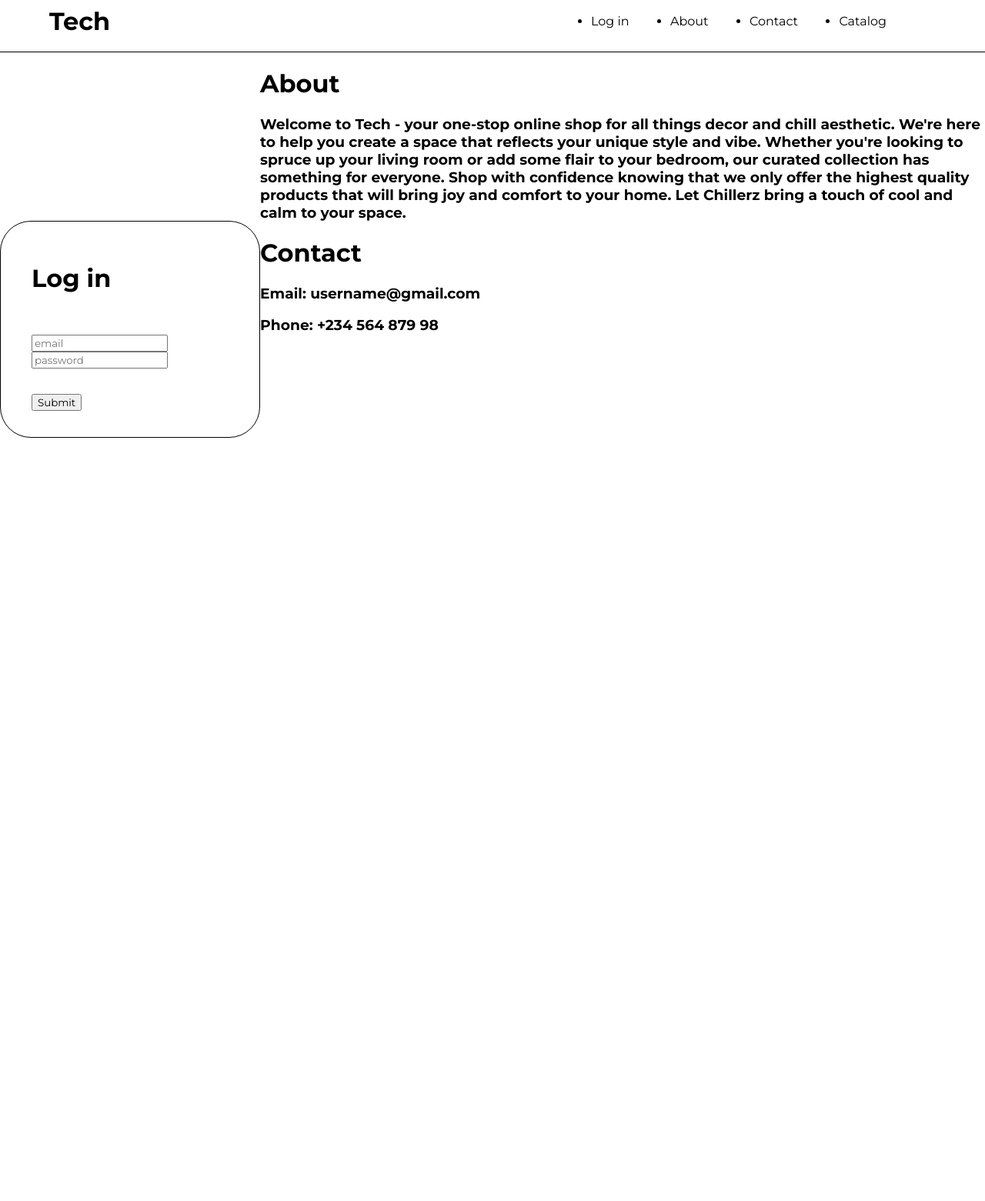
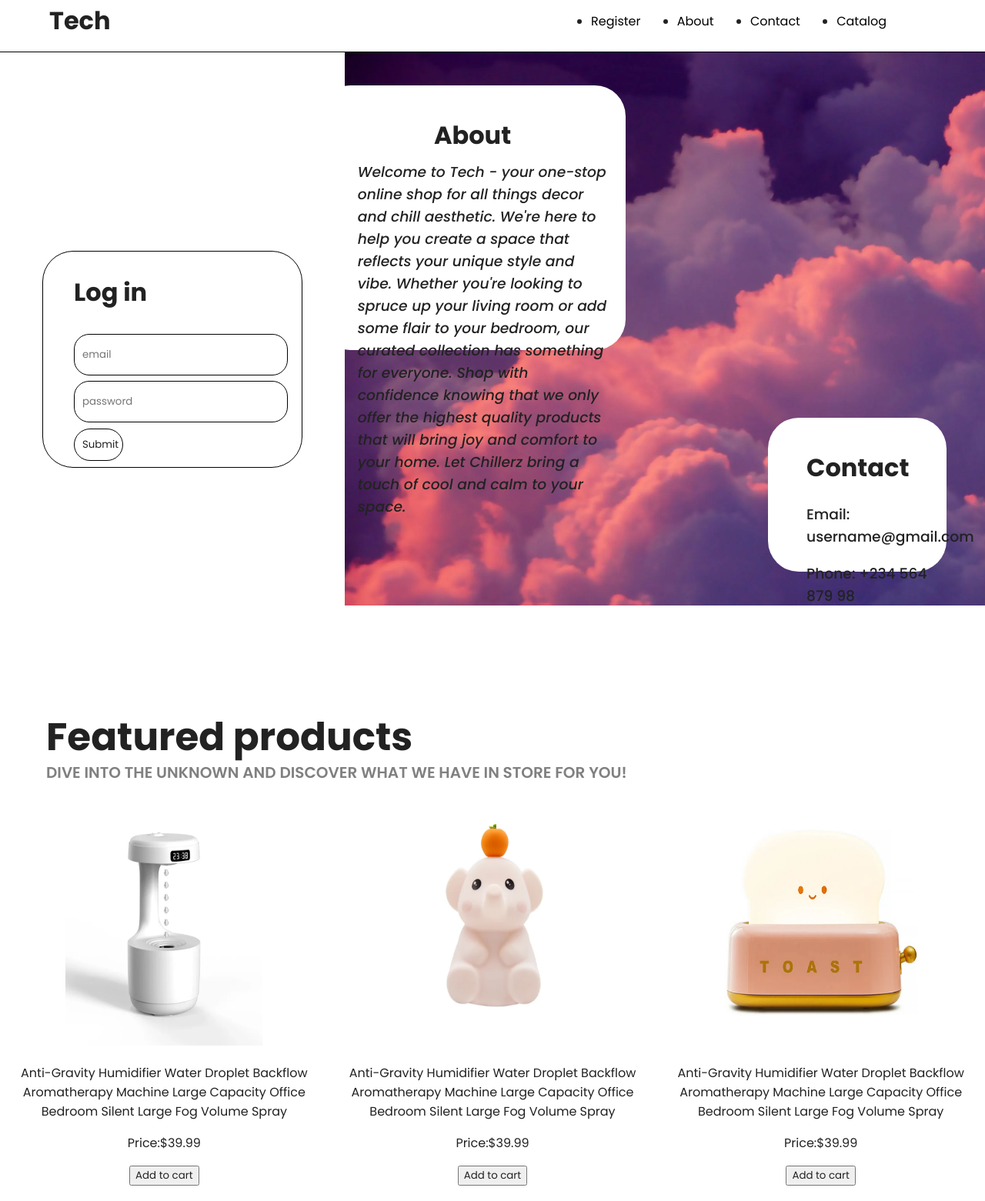
Before and after one commit to Ismail6610/website, a plain HTML site: page index.html in a window 1280 px wide. Shown: the part 13-1574 px from the top of the page at 77% size. Before the commit the page ends 800 px from the top, so only its background shows below. Drawn offline with Linux system fonts and the light colour scheme.

Commit message:
Main part
Products, landing page, log in - done

```diff
--- a/index.html
+++ b/index.html
@@ -8,14 +8,17 @@
         <script src="https://cdn.jsdelivr.net/npm/bootstrap@4.3.1/dist/js/bootstrap.min.js" integrity="sha384-JjSmVgyd0p3pXB1rRibZUAYoIIy6OrQ6VrjIEaFf/nJGzIxFDsf4x0xIM+B07jRM" crossorigin="anonymous"></script>
         <link rel="stylesheet" href="https://cdn.jsdelivr.net/npm/bootstrap@4.3.1/dist/css/bootstrap.min.css" integrity="sha384-ggOyR0iXCbMQv3Xipma34MD+dH/1fQ784/j6cY/iJTQUOhcWr7x9JvoRxT2MZw1T" crossorigin="anonymous">
         -->
+        <link href="https://fonts.googleapis.com/css2?family=Poppins:ital,wght@0,100;0,200;0,300;0,400;0,500;0,600;0,700;0,800;0,900;1,100;1,200;1,300;1,400;1,500;1,600;1,700;1,800;1,900&display=swap" rel="stylesheet">
         <link href="https://fonts.googleapis.com/css2?family=Montserrat:ital,wght@0,100..900;1,100..900&display=swap" rel="stylesheet">
         <link rel="stylesheet" href="style.css">
+        <link rel="stylesheet" href="productStyle.css">
+        <script src="script.js"></script>
     </head>
     <body>
         <header>
             <h1>Tech</h1>
             <ul>
-                <li><a href="#form">Log in</a></li>
+                <li><a href="#form">Register</a></li>
                 <li><a href="#about">About</a></li>
                 <li><a href="#contact">Contact</a></li>
                 <li><a href="#catalog">Catalog</a></li>
@@ -24,33 +27,38 @@
 
         <div class="container">
             <div class="form">
-                <div class="form-content">
+                <span class="form-content">
                     <h1>Log in</h1>
-                    <div class="form-inputs">
-                        <input type="email" name="email" id="email" placeholder="email">
-                        <input type="password" name="password" id="password" placeholder="password">
-                    </div>
-                    <button type="submit">Submit</button>
-                </div>
+                    <input type="email" name="email" id="email" placeholder="email" class="inputs">
+                    <input type="password" name="password" id="password" placeholder="password" class="inputs">
+                    <button name="submit" id="submit">Submit</button>
+                </span>
             </div>
 
             <div class="description">
-                <div class="about">
+                <span id="about">
                     <h1>About</h1>
                     <h3>Welcome to Tech - your one-stop online shop for all things decor and chill aesthetic.
                     We're here to help you create a space that reflects your unique style and vibe.
                     Whether you're looking to spruce up your living room or add some flair to your bedroom, our curated collection has something for everyone.
                     Shop with confidence knowing that we only offer the highest quality products that will bring joy and comfort to your home.
                     Let Chillerz bring a touch of cool and calm to your space.</h3>
-                </div>
-                <div class="contact">
+                    </span>
+                <span id="contact">
                     <h1>Contact</h1>
                     <h3>Email: username@gmail.com</h3>
                     <h3>Phone: +234 564 879 98</h3>
-                </div>
+                </span>
             </div>
         </div>
 
+        <main>
+            <h1>Featured products </h1>
+            <h3>DIVE INTO THE UNKNOWN AND DISCOVER WHAT WE HAVE IN STORE FOR YOU!</h3>
+            <div class="featured-products">
+
+            </div>
+        </main>
 
     </body>
 </html>
--- /dev/null
+++ b/productStyle.css
@@ -0,0 +1,17 @@
+/* Remove the styles for .featured-display */
+.featured-products {
+    display: flex;
+    justify-content: space-around; /* Distribute products evenly */
+    flex-wrap: wrap; /* Allow products to wrap to the next line */
+}
+
+.product {
+    width: 30vw; /* Adjust the width of each product */
+    margin-bottom: 20px; /* Add some margin between products */
+    text-align: center; /* Center align product content */
+}
+
+.product img {
+    width: 20vw; /* Make the image fill the container */
+    height: 40vh; /* Maintain aspect ratio */
+}
--- /dev/null
+++ b/script.js
@@ -0,0 +1,43 @@
+featured_products=[
+    {
+        id:1,
+        product:"Anti-Gravity Humidifier Water Droplet Backflow Aromatherapy Machine Large Capacity Office Bedroom Silent Large Fog Volume Spray",
+        price:39.99,
+        image:"./assets/product1.png"
+    },
+    {
+        id:2,
+        product:"Anti-Gravity Humidifier Water Droplet Backflow Aromatherapy Machine Large Capacity Office Bedroom Silent Large Fog Volume Spray",
+        price:39.99,
+        image:"./assets/product2.png"
+    },
+    {
+        id:3,
+        product:"Anti-Gravity Humidifier Water Droplet Backflow Aromatherapy Machine Large Capacity Office Bedroom Silent Large Fog Volume Spray",
+        price:39.99,
+        image:"./assets/product3.png"
+    }
+]
+
+document.addEventListener('DOMContentLoaded',function(){
+    const featuredList=document.querySelector('.featured-products');
+
+    function renderProducts(products){
+        featuredList.innerHTML='';
+
+        featured_products.forEach(product=>{
+            const listItem=document.createElement('div');
+            listItem.classList.add('product');
+
+            listItem.innerHTML=`
+                <img src="${product.image}";<br>
+                <p id="product-name">${product.product}</p>
+                <p>Price:$${product.price.toFixed(2)}</p>
+                <button class="add-to-cart" data-id="1" id="button">Add to cart</button>
+            `;
+
+            featuredList.appendChild(listItem);
+        });
+    }
+    renderProducts(featured_products);
+})
--- a/style.css
+++ b/style.css
@@ -1,25 +1,33 @@
 *{
-    font-family: Montserrat;
+    font-family: Poppins;
+    color: #222;
 }
 
 body{
     margin: 0;
-    padding: 0;
     height: 100vh;
     width: 100vw;
     display: flex;
     flex-direction: column;
+    overflow-x: hidden;
+        padding-top: 10vh; /* Adjust this value to match the height of your header */
+
 }
-header{
+header {
     font-family: Montserrat;
     height: 10vh;
     display: flex;
     flex-direction: row;
     align-items: center;
     justify-content: space-between;
-    position: sticky;
+    top: 0;
+    position: fixed; /* Change position to fixed */ /* Align to the top of the viewport */
+    width: 100%; /* Make the header span the entire width of the viewport */
+    background-color: white; /* Optional: Add a background color */
+    z-index: 1000; /* Optional: Adjust z-index to ensure the header is above other content */
     border-bottom: 1px solid black;
 }
+
 header ul{
     display: flex;
     flex-direction: row;
@@ -43,17 +51,14 @@ header h1{
     width: 100vw;
 }
 .form{
-    width: 90%;
-    height: 100%;
+    width: 35vw;
+    height: 100vh;
     display: flex;
     align-items: center;
     justify-content: center;
     flex-direction: column;
 }
-.form-inputs{
-    display: flex;
-    flex-direction: column;
-}
+
 .form-content{
     display: flex;
     flex-direction: column;
@@ -66,7 +71,96 @@ header h1{
     align-items: flex-start;
     justify-content: space-evenly;
 }
-#id{
-    width: 50%;
-    margin-bottom: 10px;
+.inputs{
+    width: 20vw;
+    height: 4vh;
+    padding: 10px;
+    border-radius: 20px;
+    border: 1px solid black;
 }
+#submit{
+    padding: 10px;
+    width: 5vw;
+    border-radius: 30px;
+    background-color: transparent;
+    border: 1px solid black;
+    cursor: pointer;
+    transition: color 0.5s ease, background-color 0.5s ease;
+}
+#submit:hover{
+    color: white;
+    background-color: black;
+    transition: color 0.5s ease, background-color 0.5s ease;
+}
+.description{
+    padding: 0px;
+    margin: 0px;
+    background-image: url(background.png);
+    background-size: cover;
+    display: flex;
+    flex-direction: column;
+    justify-content: space-around;
+    align-items: center;
+    width:65vw;
+    height: 90vh;
+    backdrop-filter:5px;
+}
+#about{
+    background-color: white;
+    color: black;
+    width: 28vw;
+    height: 38vh;
+    padding: 20px;
+    border-radius: 40px;
+    margin-right:500px ;
+    display: flex;
+    align-items: center;
+    flex-direction: column;
+}
+
+#contact{
+    background-color: white;
+    color: black;
+    width: 15vw;
+    height: 20vh;
+    padding: 20px;
+    border-radius: 40px;
+    margin-left:500px ;
+}
+#about h1{
+    font-weight: bold;
+    margin-bottom: -10px;
+
+}
+#about h3{
+    font-weight: 500;
+    margin-left: 30px;
+    font-style: italic;
+}
+#contact h1{
+    font-weight: bold;
+    margin-left: 30px;
+}
+#contact h3{
+    font-weight:500;
+    margin-left: 30px;
+
+}
+main{
+    margin-top: 100px;
+    display: flex;
+    width: 100vw;
+    height:auto;
+    flex-direction: column;
+}
+main h1{
+    font-size: 50px;
+    margin-left: 60px;
+}
+main h3{
+    color: gray;
+    font-size: 20px;
+    margin-left: 60px;
+    font-weight: 600;
+    margin-top: -40px;
+}
```
Also changed, not shown: assets/product1.png (added), assets/product2.png (added), assets/product3.png (added).
